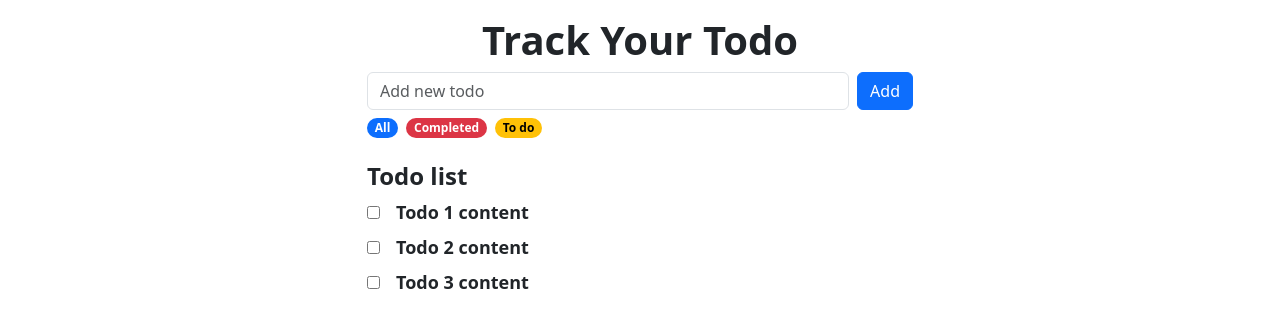
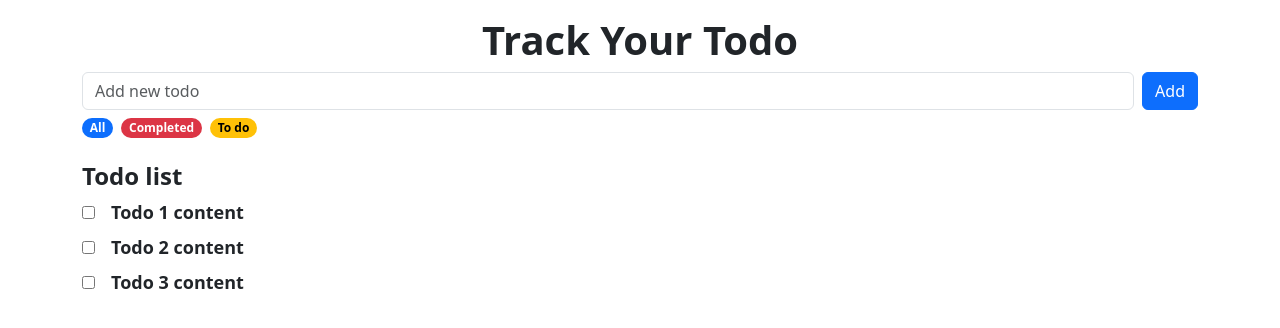
Before and after one commit to fecskills/U-QuizApp, a Vue app: page / in a window 1280 px wide. Shown: the top 328 px of the page. Built offline with nearby package versions, Linux system fonts and the light colour scheme.

Commit message:
todo finish

```diff
--- a/src/App.vue
+++ b/src/App.vue
@@ -65,7 +65,7 @@ const setfilter = (filter) => {
             <h1 class="text-center mt-3 fw-bold">Track Your Todo</h1>
             <div class="container">
                 <div class="row">
-                    <div class="col-md-6 mx-auto">
+                    <div class="mx-auto">
                         <div class="d-flex flex-column">
                             <div class="d-flex">
                                 <input v-model.trim="newTodo.content" @keyup.enter="addTodo" type="text"
```
